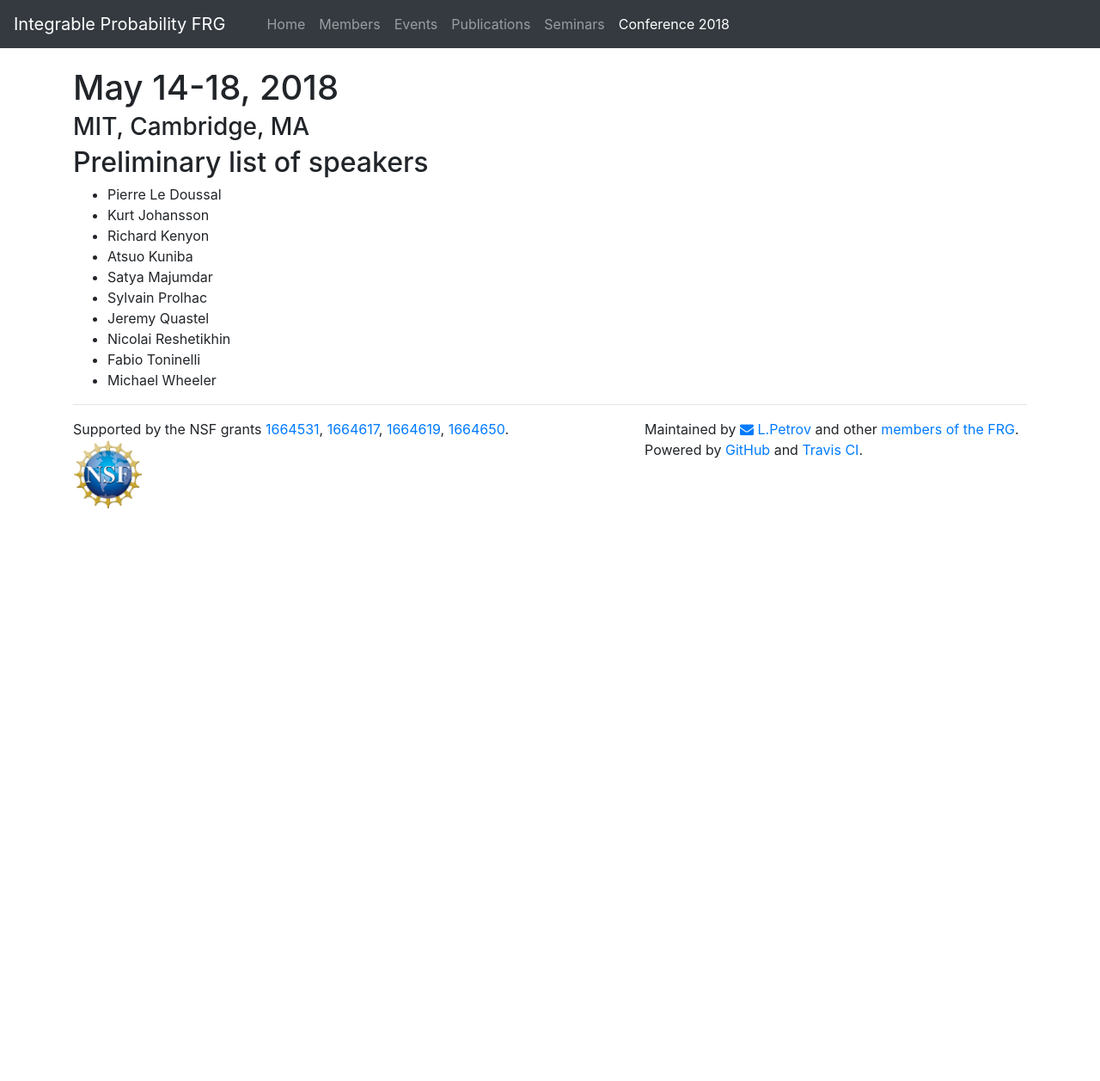
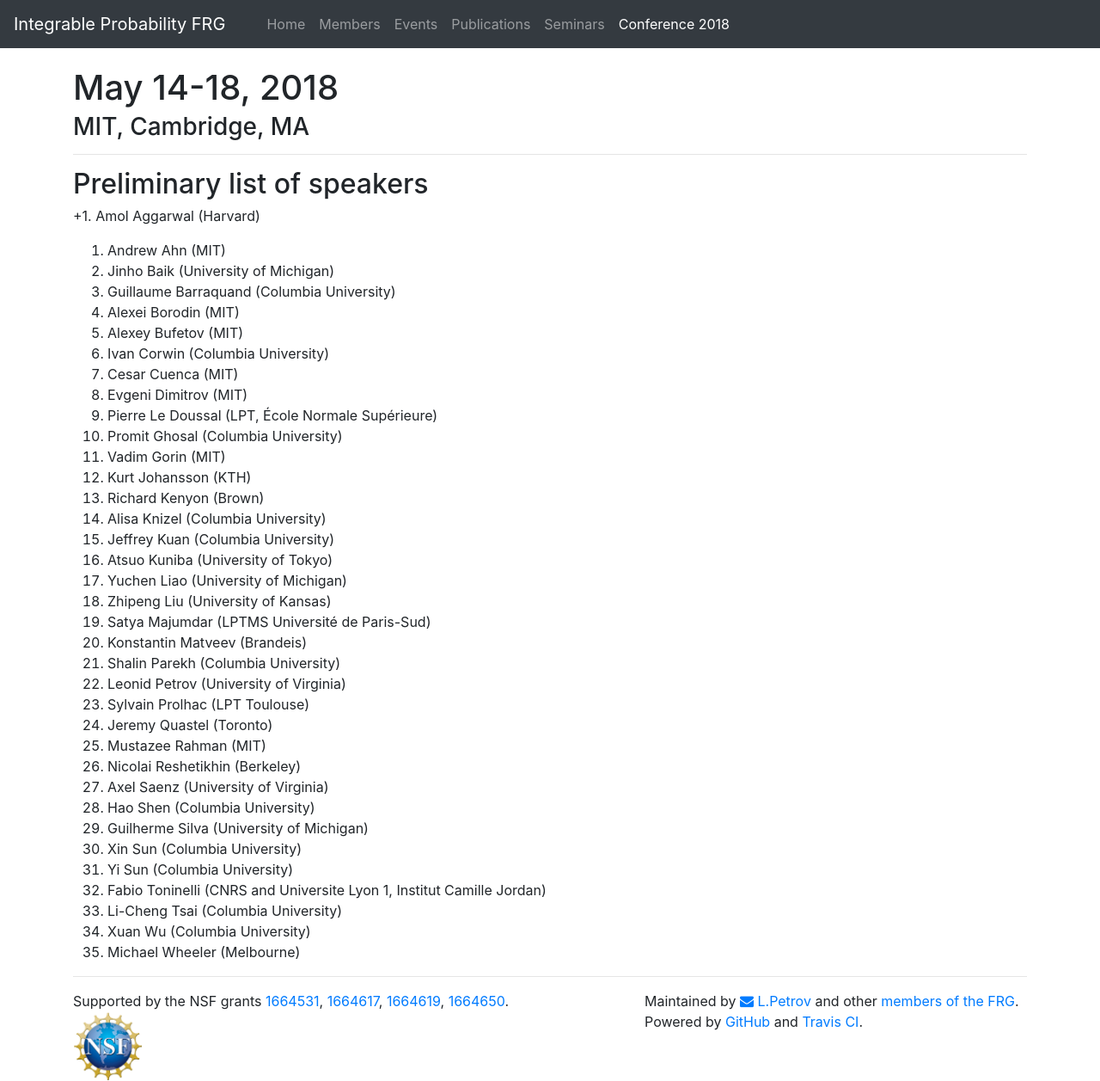
Before and after one commit to int-prob/int-prob-code, a Jekyll site: the page built from conference2018/index.md, in a window 1280 px wide. Shown: the whole page at 86% size. Built offline with Jekyll 4.4.1, drawn with Linux system fonts in a browser that asks for light colours; nearby versions of some CDN libraries; before the commit the page ends 900 px from its top, so only the background shows below that.

Commit message:
added full list of participants

```diff
--- a/conference2018/index.md
+++ b/conference2018/index.md
@@ -10,16 +10,43 @@
 
 ### MIT, Cambridge, MA
 
+---
+
 ## Preliminary list of speakers
 
-
-- Pierre Le Doussal
-- Kurt Johansson
-- Richard Kenyon
-- Atsuo Kuniba
-- Satya Majumdar
-- Sylvain Prolhac
-- Jeremy Quastel
-- Nicolai Reshetikhin
-- Fabio Toninelli
-- Michael Wheeler
++1. Amol Aggarwal (Harvard)
+1. Andrew Ahn (MIT)
+1. Jinho Baik (University of Michigan)
+1. Guillaume Barraquand (Columbia University)
+1. Alexei Borodin (MIT)
+1. Alexey Bufetov (MIT)
+1. Ivan Corwin (Columbia University)
+1. Cesar Cuenca (MIT)
+1. Evgeni Dimitrov (MIT)
+1. Pierre Le Doussal (LPT, École Normale Supérieure)
+1. Promit Ghosal (Columbia University)
+1. Vadim Gorin (MIT)
+1. Kurt Johansson (KTH)
+1. Richard Kenyon (Brown)
+1. Alisa Knizel (Columbia University)
+1. Jeffrey Kuan (Columbia University)
+1. Atsuo Kuniba (University of Tokyo)
+1. Yuchen Liao (University of Michigan)
+1. Zhipeng Liu (University of Kansas)
+1. Satya Majumdar (LPTMS Université de Paris-Sud)
+1. Konstantin Matveev (Brandeis)
+1. Shalin Parekh (Columbia University)
+1. Leonid Petrov (University of Virginia)
+1. Sylvain Prolhac (LPT Toulouse)
+1. Jeremy Quastel (Toronto)
+1. Mustazee Rahman (MIT)
+1. Nicolai Reshetikhin (Berkeley)
+1. Axel Saenz (University of Virginia)
+1. Hao Shen (Columbia University)
+1. Guilherme Silva (University of Michigan)
+1. Xin Sun (Columbia University)
+1. Yi Sun (Columbia University)
+1. Fabio Toninelli (CNRS and Universite Lyon 1, Institut Camille Jordan)
+1. Li-Cheng Tsai (Columbia University)
+1. Xuan Wu (Columbia University)
+1. Michael Wheeler (Melbourne)
```
